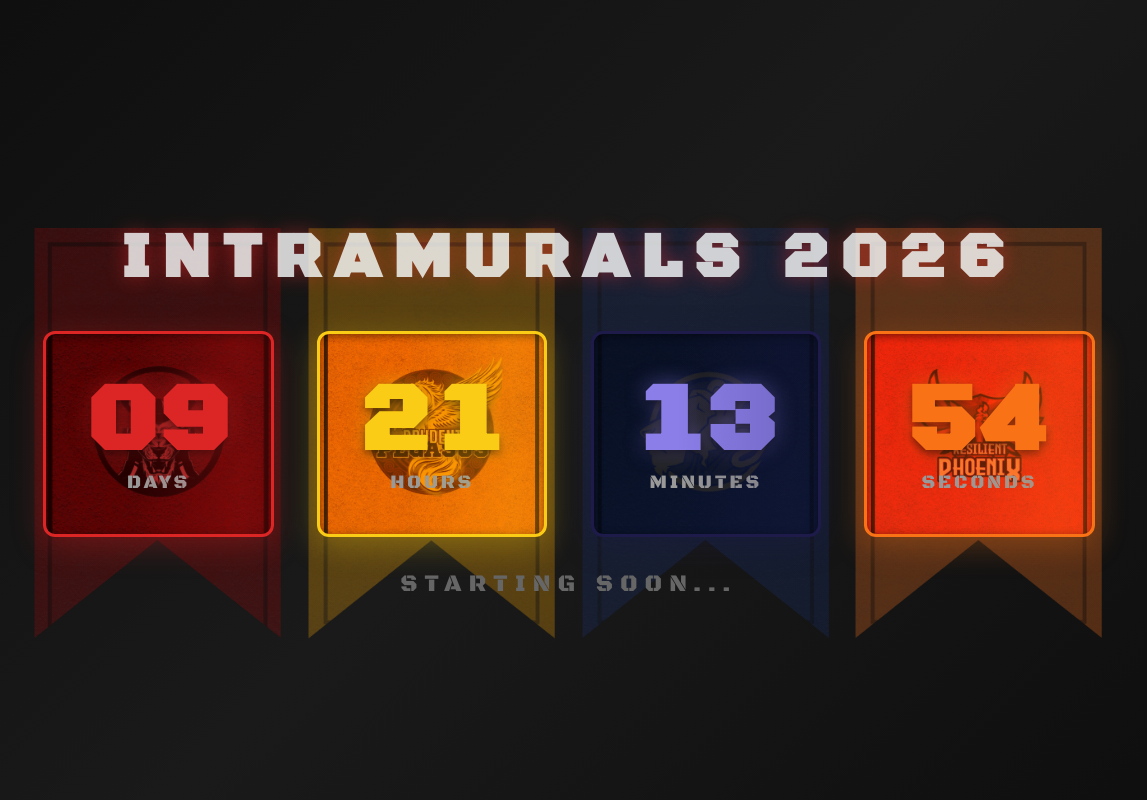
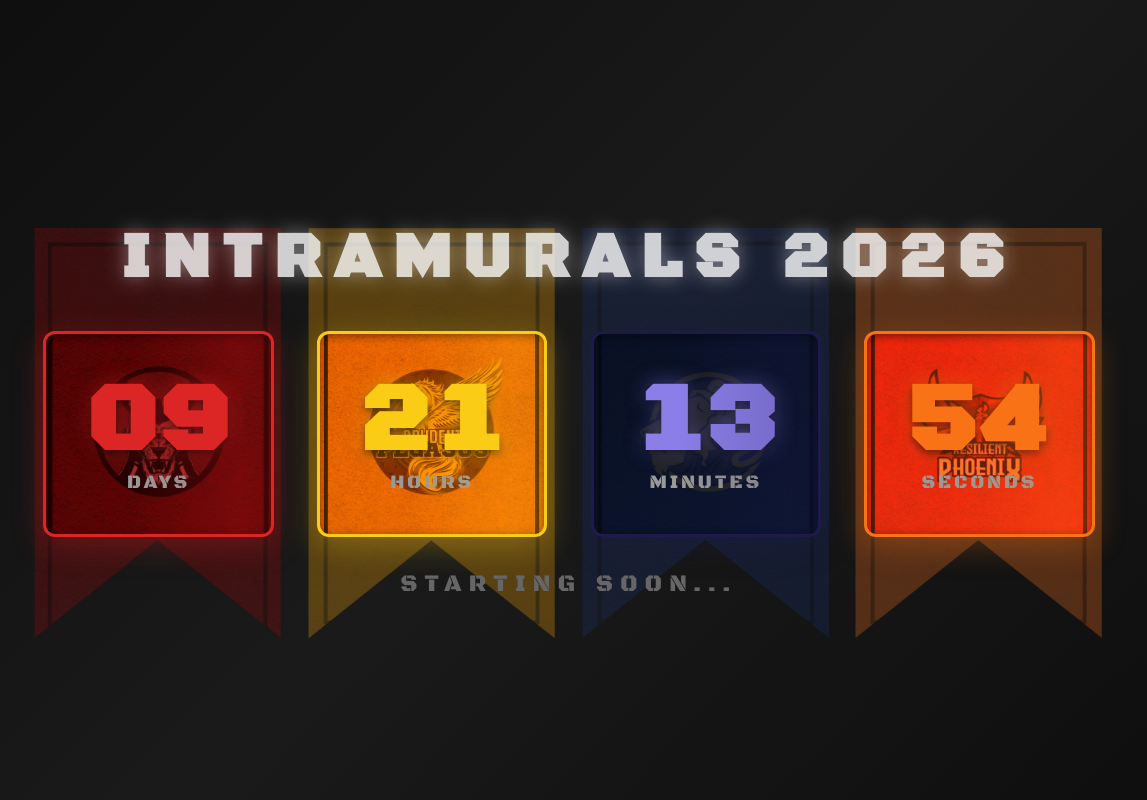
Before and after one commit to bright4Pres/intramuralsscoretracker, a Django app: page / in a window 1440 px wide. Shown: the whole page, without its empty margins (151-1298 px from the left). Run offline with Django 5.2, Linux system fonts and the light colour scheme; data that the repository does not hold is empty; some libraries are stand-ins or nearby versions.

Commit message:
shadowbox of title

```diff
--- a/scoretracker/scoring/templates/home.html
+++ b/scoretracker/scoring/templates/home.html
@@ -36,7 +36,7 @@
             letter-spacing: 0.2em;
             margin-bottom: 2rem;
             text-align: center;
-            text-shadow: 0 0 20px rgba(255, 51, 51, 0.5);
+            text-shadow: 0 0 20px rgba(255, 255, 255, 0.5);
             animation: pulse 2s ease-in-out infinite;
         }
 
```
